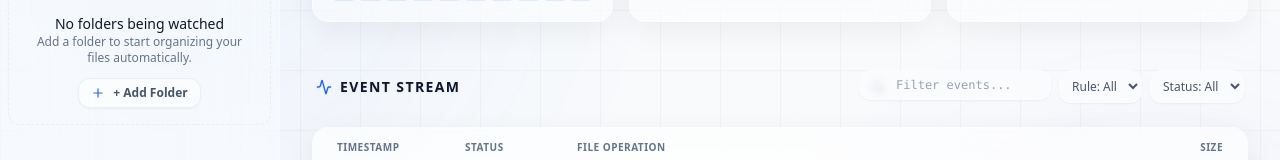
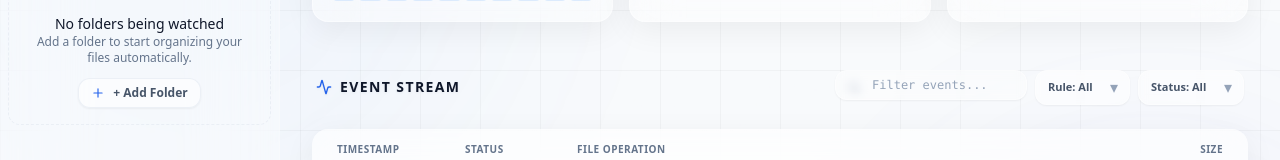
Before and after one commit to 0xForelsket/FileDispatch, a React (Vite) app: page / in a window 1280 px wide. Shown: the part 230-390 px from the top of the page. Built offline with nearby package versions, Linux system fonts and the light colour scheme; the HTML template or start-up script is replaced by a standard one.

Commit message:
ui: refine log filter dropdowns

```diff
--- a/src/components/logs/ActivityLog.tsx
+++ b/src/components/logs/ActivityLog.tsx
@@ -60,8 +60,9 @@ export function ActivityLog() {
               onChange={(e) => setQuery(e.target.value)}
             />
           </div>
+          <div className="relative">
             <select
-            className="rounded-xl border border-white/40 bg-white/40 px-2 py-1.5 text-xs text-slate-600 shadow-sm backdrop-blur-sm focus:outline-none dark:border-white/10 dark:bg-black/20 dark:text-neutral-400"
+              className="appearance-none rounded-xl border border-white/40 bg-white/50 px-3 py-2 pr-9 text-[11px] font-semibold text-slate-600 shadow-sm backdrop-blur-sm transition-all hover:bg-white/70 focus:outline-none focus:ring-2 focus:ring-blue-400/40 dark:border-white/10 dark:bg-black/30 dark:text-neutral-300 dark:hover:bg-black/50 dark:focus:ring-cyan-500/40"
               value={ruleFilter}
               onChange={(e) => setRuleFilter(e.target.value)}
             >
@@ -72,8 +73,13 @@ export function ActivityLog() {
               </option>
             ))}
             </select>
+            <span className="pointer-events-none absolute right-3 top-1/2 -translate-y-1/2 text-slate-400 dark:text-neutral-500">
+              ▾
+            </span>
+          </div>
+          <div className="relative">
             <select
-            className="rounded-xl border border-white/40 bg-white/40 px-2 py-1.5 text-xs text-slate-600 shadow-sm backdrop-blur-sm focus:outline-none dark:border-white/10 dark:bg-black/20 dark:text-neutral-400"
+              className="appearance-none rounded-xl border border-white/40 bg-white/50 px-3 py-2 pr-9 text-[11px] font-semibold text-slate-600 shadow-sm backdrop-blur-sm transition-all hover:bg-white/70 focus:outline-none focus:ring-2 focus:ring-blue-400/40 dark:border-white/10 dark:bg-black/30 dark:text-neutral-300 dark:hover:bg-black/50 dark:focus:ring-cyan-500/40"
               value={statusFilter}
               onChange={(e) => setStatusFilter(e.target.value as LogStatus | "all")}
             >
@@ -82,6 +88,10 @@ export function ActivityLog() {
             <option value="error">Error</option>
             <option value="skipped">Skipped</option>
             </select>
+            <span className="pointer-events-none absolute right-3 top-1/2 -translate-y-1/2 text-slate-400 dark:text-neutral-500">
+              ▾
+            </span>
+          </div>
         </div>
       </div>
 
```
Lines whose indentation alone changed are shown as unchanged.
